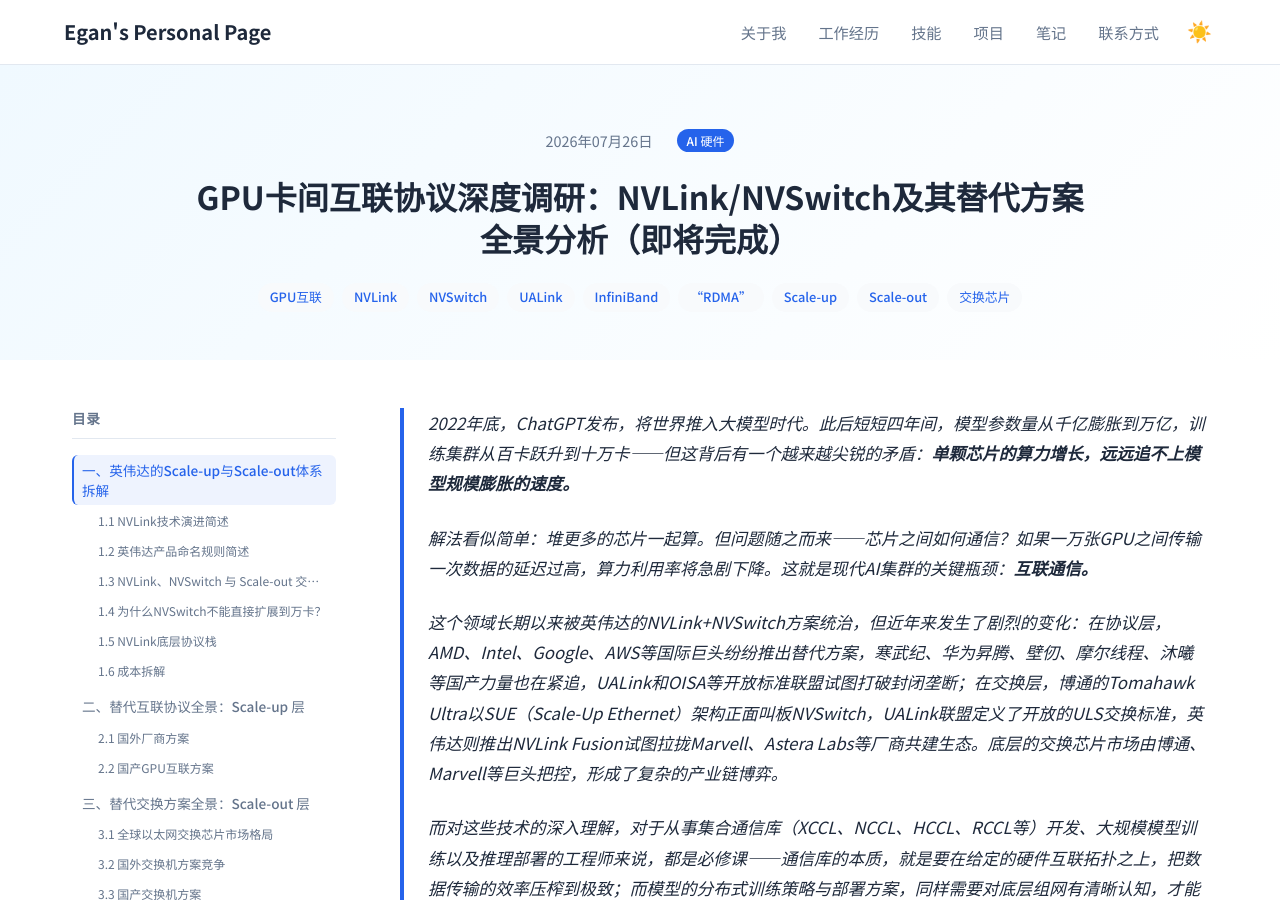
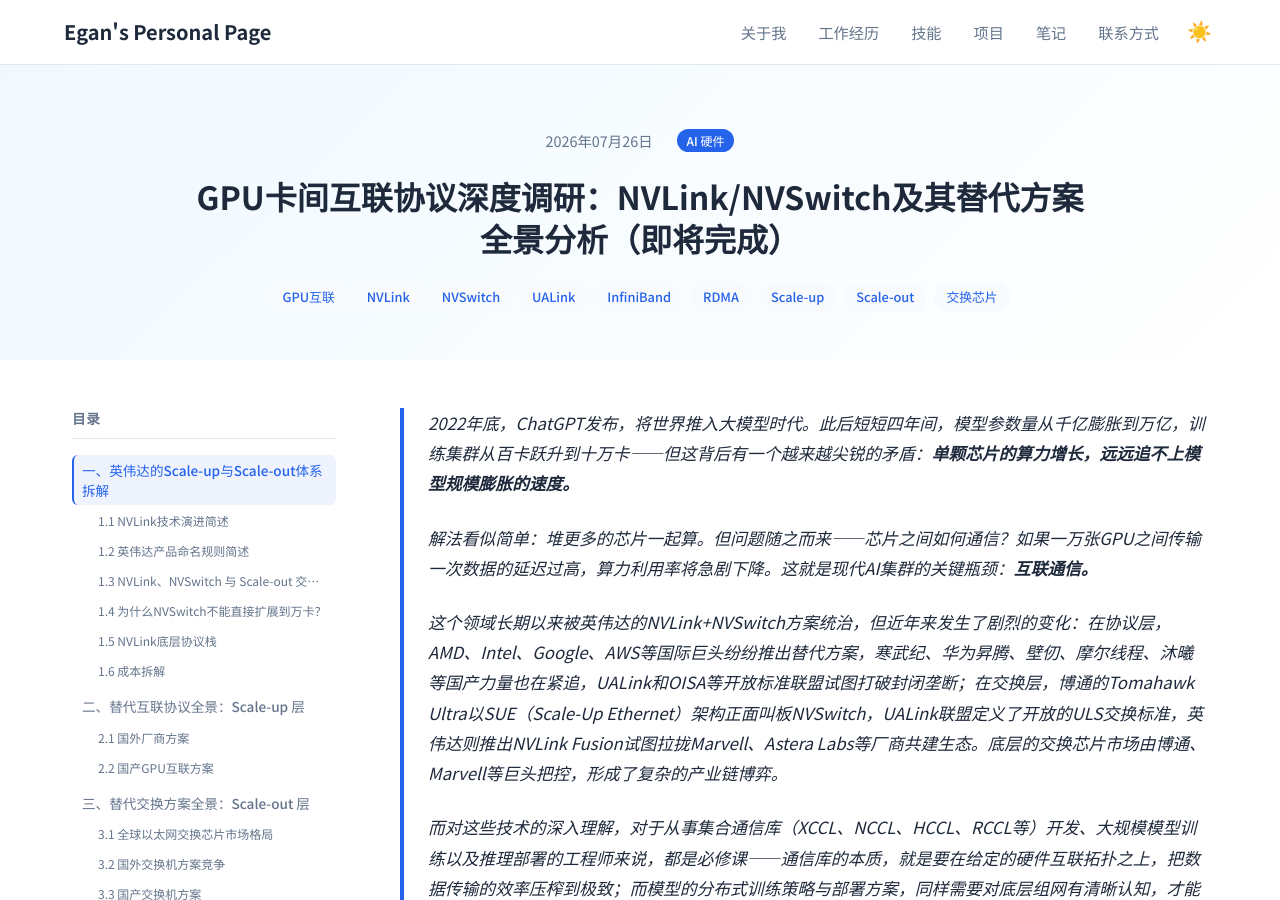
Before and after one commit to Lejun-Hu/Lejun-Hu.github.io, a Jekyll site: the page built from _notes/2026-7-12-GPU_Interconnect_Research.md, in a window 1280 px wide and 900 px high. Built offline with Jekyll 4.4.1, drawn with Linux system fonts in a browser that asks for light colours.

Commit message:
update: 微调内容

```diff
--- a/_notes/2026-7-12-GPU_Interconnect_Research.md
+++ b/_notes/2026-7-12-GPU_Interconnect_Research.md
@@ -3,7 +3,7 @@ title: "GPU卡间互联协议深度调研：NVLink/NVSwitch及其替代方案全
 permalink: /notes/GPU_Interconnect_Research/
 date: 2026-07-26
 category: "AI 硬件"
-tags: ["GPU互联", "NVLink", "NVSwitch", "UALink", "InfiniBand",“RDMA”, "Scale-up", "Scale-out", "交换芯片"]
+tags: ["GPU互联", "NVLink", "NVSwitch", "UALink", "InfiniBand","RDMA", "Scale-up", "Scale-out", "交换芯片"]
 description: "从NVLink/NVSwitch出发，全景拆解GPU卡间互联协议与交换芯片技术栈——涵盖英伟达scale-up/scale-out体系、国内外替代协议竞争格局、交换芯片市场格局与成本拆解。"
 published: true
 ---
```
